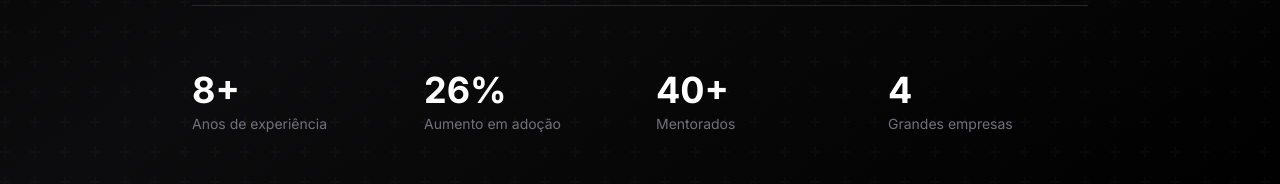
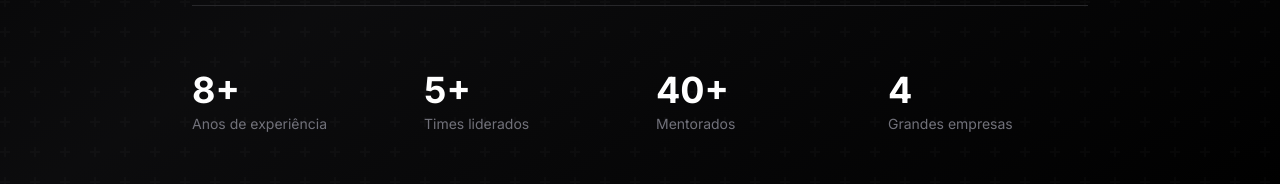
Before and after one commit to RobRamosUX/Port, a Next.js app: page / in a window 1280 px wide. Shown: the part 603-787 px from the top of the page. Built offline with nearby package versions, Linux system fonts and the light colour scheme.

Commit message:
feat: update Hero stats to highlight team leadership experience
Align Hero section stats with new Design Manager title.

Co-authored-by: null <196956468+RobRamosUX@users.noreply.github.com>

```diff
--- a/app/components/hero-new.tsx
+++ b/app/components/hero-new.tsx
@@ -109,8 +109,8 @@ export default function HeroNew() {
                 <p className="text-sm text-zinc-500 mt-1">Anos de experiência</p>
               </div>
               <div>
-                <p className="text-3xl sm:text-4xl font-bold text-white">26%</p>
-                <p className="text-sm text-zinc-500 mt-1">Aumento em adoção</p>
+                <p className="text-3xl sm:text-4xl font-bold text-white">5+</p>
+                <p className="text-sm text-zinc-500 mt-1">Times liderados</p>
               </div>
               <div>
                 <p className="text-3xl sm:text-4xl font-bold text-white">40+</p>
```
